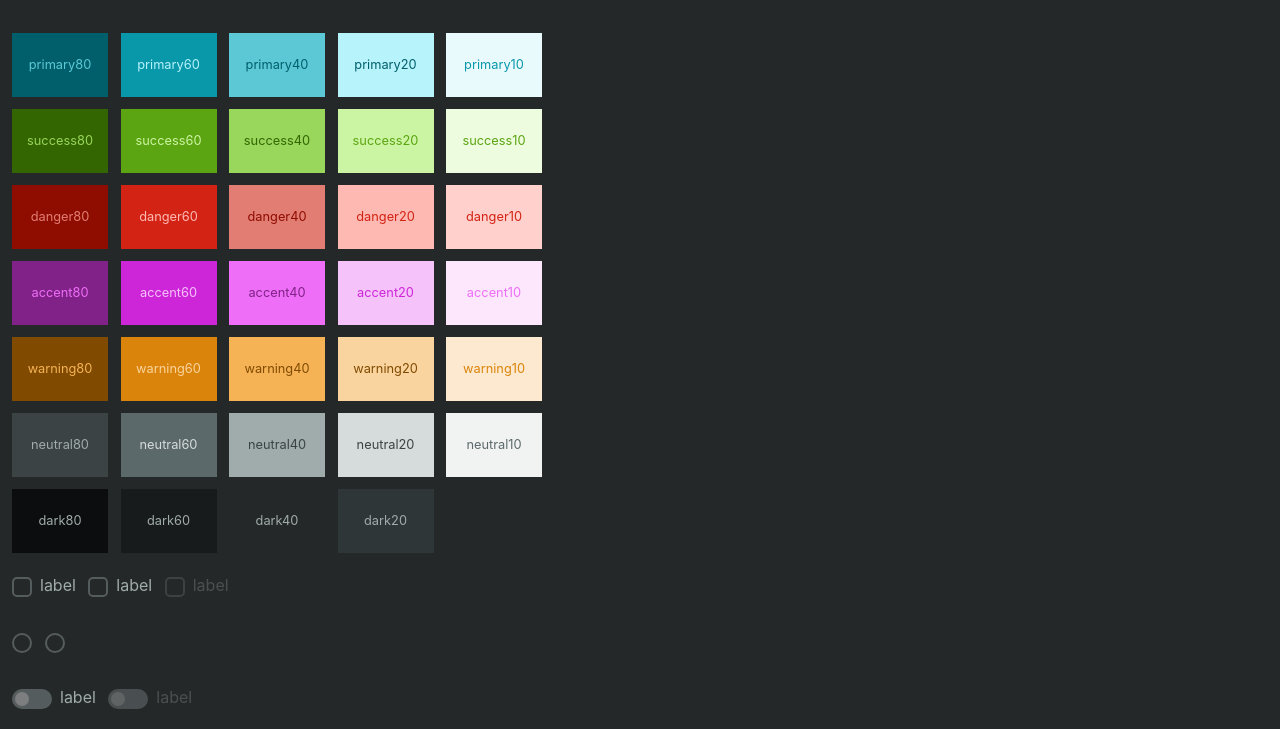
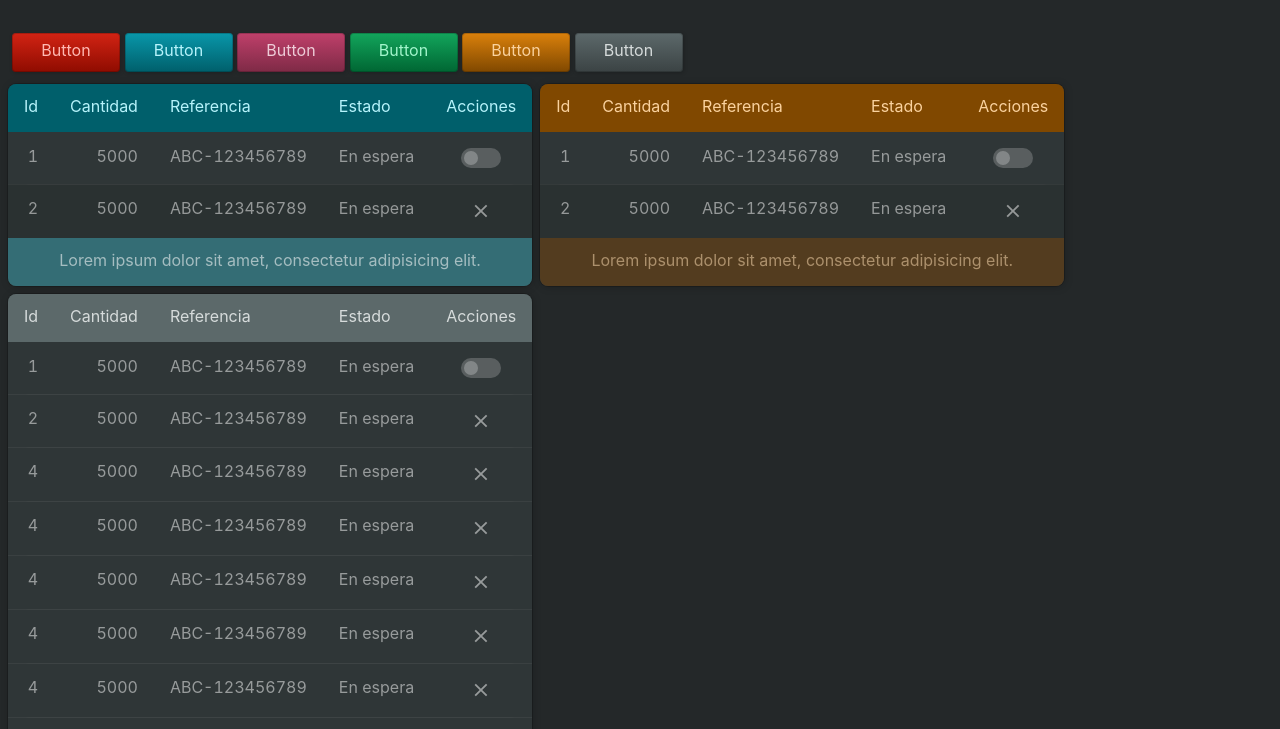
Before and after one commit to josecarlosdxu/jcmp-fw, a website built with webpack: page src/index.html in a window 1280 px wide. Shown: the top 729 px of the page. Built offline with nearby package versions, Linux system fonts and the light colour scheme.

Commit message:
adjust colors

```diff
--- a/src/index.html
+++ b/src/index.html
@@ -6,7 +6,6 @@
     <meta http-equiv="X-UA-Compatible" content="ie=edge">
     <title><%= titulo %></title>
   </head>
-
   <body class="dark">
     <h1><%= encabezamiento%></h1>
     <svg class="hidden">
@@ -16,10 +15,18 @@
     </g>
     </defs>
   </svg>
-
   <!--  <body >  -->
   <main>
-      <article class="" >
+
+    <!-- <div class="elem center" style="color: white; background-color: hsl(187, 90%, 35%)">primary60</div>
+    <div class="elem center" style="color: white; background-color: hsl(150, 80%, 36%)">successy60</div>
+    <div class="elem center" style="color: white; background-color: hsl(5,83%, 45%)">danger60</div>
+    <div class="elem center" style="color: white; background-color: hsl(330,50%, 55%)">accent60</div>
+    <div class="elem center" style="color: white; background-color: hsl(40,90%, 45%)">warning60</div> -->
+
+
+
+    <article class="hidden" >
       <section class="list">
         <div class="elem center primary80">primary80</div>
         <div class="elem center primary60">primary60</div>
@@ -69,7 +76,7 @@
         <div class="elem center dark20">dark20</div>
       </section>
     </article>
-      <article>
+    <article class="hidden">
       <section class="list mt-sm pb-sm">
         <input type="checkbox" class="success" id="checkbox"><label for="checkbox" class="pl-xs">label</label>
         <input type="checkbox" class="ml-xs" id="checkbox2"><label for="checkbox2" class="pl-xs">label</label>
@@ -83,7 +90,7 @@
         <input type="checkbox" disabled class="switch ml-xs" id="switch2"><label for="switch2" disabled class="pl-xs">label</label>
       </form>
     </article>
-      <article>
+    <article class="nohidden">
       <section class="list mt-sm pb-sm">
         <button type="button" class="button danger60">Button</button>
         <button type="button" class="button primary60">Button</button>
@@ -93,8 +100,7 @@
         <button type="button" class="button">Button</button>
       </section>
     </article>
-      <article>
-        <article class="flex-wrap">
+    <article class="flex-wrap nohidden">
         <table class="table sticky primary ml-xs striped mb-xs">
           <tfoot>
           <tr>
--- a/src/scss/it1_settings/_s_colors.scss
+++ b/src/scss/it1_settings/_s_colors.scss
@@ -1,9 +1,9 @@
 :root {
 	--primaryH: 187;
-	--successH: 90;
+	--successH: 150;
 	--dangerH: 5;
-	--accentH: 296;
-	--warningH: 395;
+	--accentH: 340;
+	--warningH: 34;
 	// --------------------
 	--success10:hsl(var(--successH), 80%, 93%);
 	--success20:hsl(var(--successH), 80%, 80%);
@@ -23,11 +23,11 @@
 	--danger60:hsl(var(--dangerH), 83%, 45%);
 	--danger80:hsl(var(--dangerH), 100%, 28%);
 	// --------------------
-	--accent10:hsl(var(--accentH), 85%, 95%);
-	--accent20:hsl(var(--accentH), 85%, 87%);
-	--accent40:hsl(var(--accentH), 90%, 70%);
-	--accent60:hsl(var(--accentH), 70%, 50%);
-	--accent80:hsl(var(--accentH), 60%, 33%);
+	--accent10:hsl(var(--accentH), 50%, 95%);
+	--accent20:hsl(var(--accentH), 50%, 87%);
+	--accent40:hsl(var(--accentH), 50%, 70%);
+	--accent60:hsl(var(--accentH), 50%, 50%);
+	--accent80:hsl(var(--accentH), 50%, 33%);
 	// --------------------
 	--warning10:hsl(var(--warningH), 90%, 90%);
 	--warning20:hsl(var(--warningH), 90%, 80%);
--- a/src/scss/it9_utils/utils.scss
+++ b/src/scss/it9_utils/utils.scss
@@ -41,6 +41,9 @@
 .flex-wrap {
 	flex-wrap:wrap;
 }
+.hidden {
+	display: none !important;
+}
 
 [disabled] {
 	pointer-events: none;
```
Also changed, not shown: src/scss/it6_components/c_table.scss (+4 -8 lines). Lines whose indentation alone changed are shown as unchanged.
